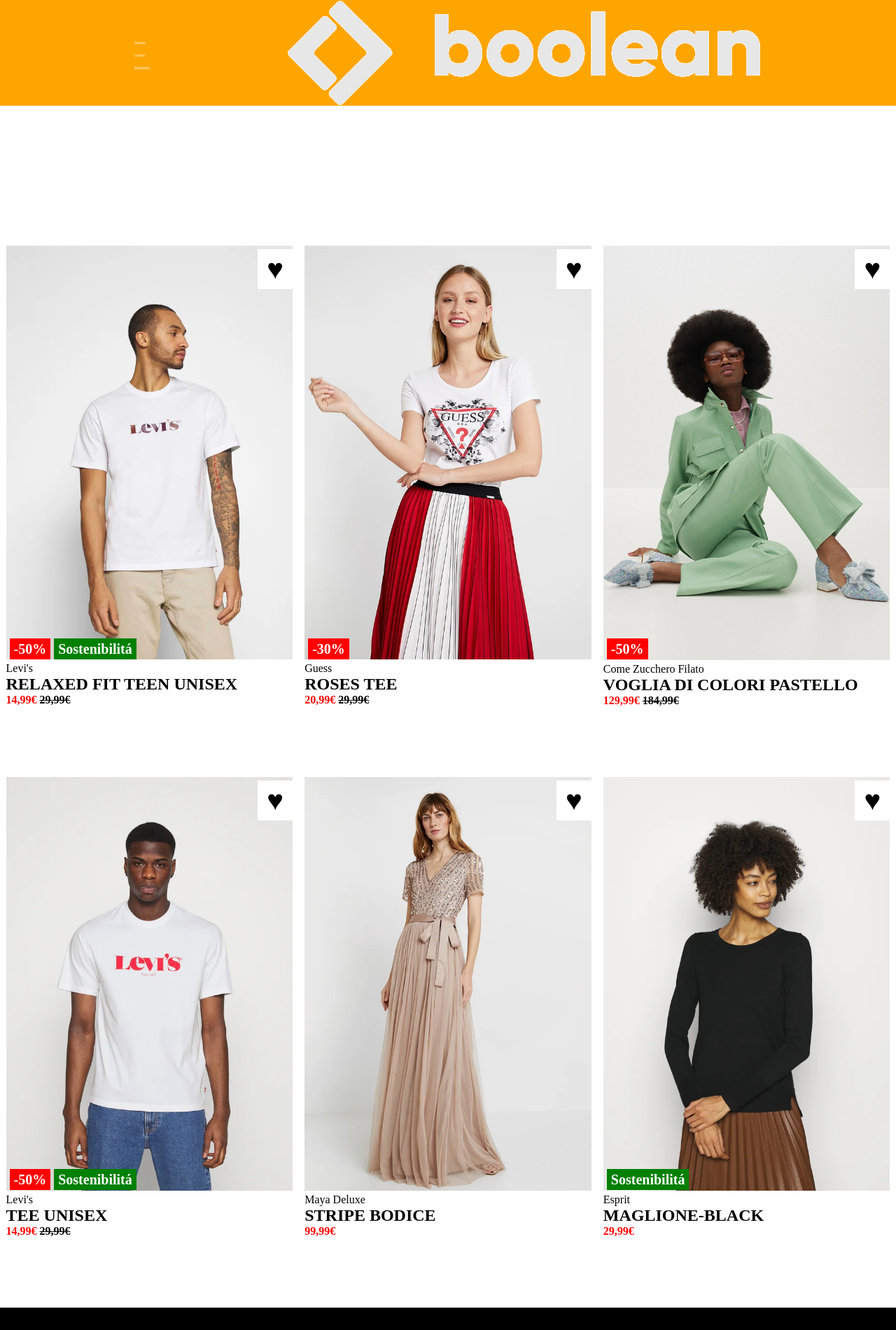
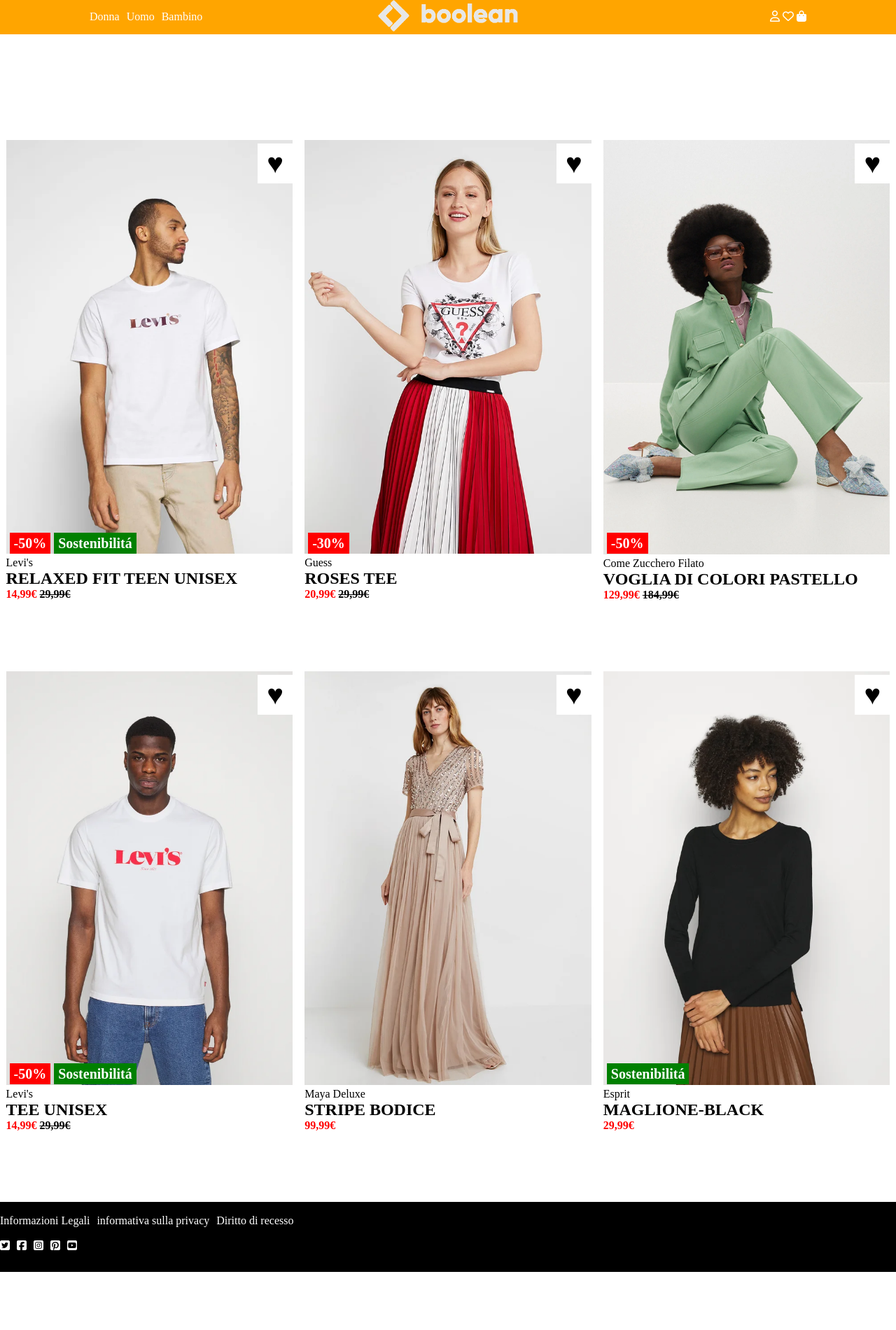
Before and after one commit to Sarabellafiore89/html-css-boolando, a plain HTML site: page index.html in a window 1280 px wide. Shown: the whole page at 70% size. After the commit the page ends 1817 px from the top, so only its background shows below. Drawn offline with Linux system fonts and the light colour scheme.

Commit message:
fix header

```diff
--- a/css/style.css
+++ b/css/style.css
@@ -10,6 +10,10 @@ header{
     top:0;
     left:0;
     width:100%;
+    position:fixed;
+    z-index: 1000;
+
+
 
 
 }
@@ -18,46 +22,58 @@ header{
     display: flex;
     justify-content: space-between;
     align-items: center;
-    width:70%;
+    width:80%;
     margin: 0 auto;
+    padding:30px auto;
+
 }
 
 /* genders */
 
 
 .header-list{
-    display: flex;
-    flex-direction: row;
-    flex-basis:50%;
-    justify-content: space-between;
+    flex-basis:25%;
     align-items:center ;
 }
 
 li{
     list-style: none;
+    margin-right: 10px;
+}
+
+ul{
+    display: flex;
+
 }
 
 a{
     text-decoration: none;
     color: white;
-    font-size: 30%;
+    justify-content: center;
 }
 
 /* logo */
 .logo{
-    display: flex;
     text-align: center;
     flex-basis: 50%;
 }
 
-.logo-img{
-    width:40px;
+.img-logo{
+    width:200px;
+}
+
+/* header link */
+
+.header-link{
+    flex-basis: 25%;
+    text-align: end;
 }
 
 /* main part rules */
 
 main{
     padding-top: 200px;
+
 
 }
 
@@ -67,6 +83,7 @@ main{
     display: flex;
     flex-wrap: wrap;
     justify-content: space-around;
+
 
 }
 .product{
@@ -81,6 +98,7 @@ main{
 
 .product img{
     max-width:100%;
+
 }
 
 .label{
--- a/index.html
+++ b/index.html
@@ -36,8 +36,26 @@
 
                         <!-- logo -->
                         <div class="logo">
-                            <img src="./IMG/boolean-logo.png" alt="Logo img"> <class="img-logo">
+                            <img src="./IMG/boolean-logo.png" alt="Logo img" class="img-logo">
                         </div>
+
+                    <!-- link -->
+
+                    <div class= "header-link">
+
+                        <a href="#">
+                            <i class="fa-regular fa-user"></i>
+                        </a>
+                        <a href="#">
+                            <i class="fa-regular fa-heart"></i>
+                        </a>
+                        <a href="#">
+                            <i class="fa-solid fa-bag-shopping"></i>
+                        </a>
+                    </div>
+
+
+
                 </div>
     </header>
 
@@ -188,8 +206,70 @@
     </main>
 
     <footer>
+                <div class="container-footer">
+                    <!-- left hand side links -->
+                    <div class="website"> Boolando s.r.l </div>
+                    <div class="footer list">
+                        <ul>
+                            <li>
+                                <a href="Informazioni Legali"> Informazioni Legali</a>
+
+                            </li>
+
+                            <li>
+                                <a href="Informativa sulla privacy"> informativa sulla privacy</a>
+
+                            </li>
+
+                            <li>
+                                <a href="Diritto di recesso"> Diritto di recesso</a>
+
+                            </li>
+
+                        </ul>
+
+
+
+                    </div>
+                </div>
+
+                 <!-- right hand side  -->
+             <div class="destra-link">
+                Tovaci anche su
+                <ul>
+                    <li>
+                        <a href="#">
+                            <i class="fa-brands fa-square-twitter"></i>
+                        </a>
+                    </li>
+                    <li>
+                        <a href="#">
+                            <i class="fa-brands fa-square-facebook"></i>
+                        </a>
+                    </li>
+                    <li>
+                        <a href="#">
+                            <i class="fa-brands fa-square-instagram"></i>
+                        </a>
+                    </li>
+                    <li>
+                        <a href="#">
+                            <i class="fa-brands fa-square-pinterest"></i>
+                        </a>
+                    </li>
+                    <li>
+                        <a href="#">
+                            <i class="fa-brands fa-square-youtube"></i>
+                        </a>
+                    </li>
+                </ul>
+             </div>
+
+        </div>
 
     </footer>
+
+
 </body>
 
 
```
